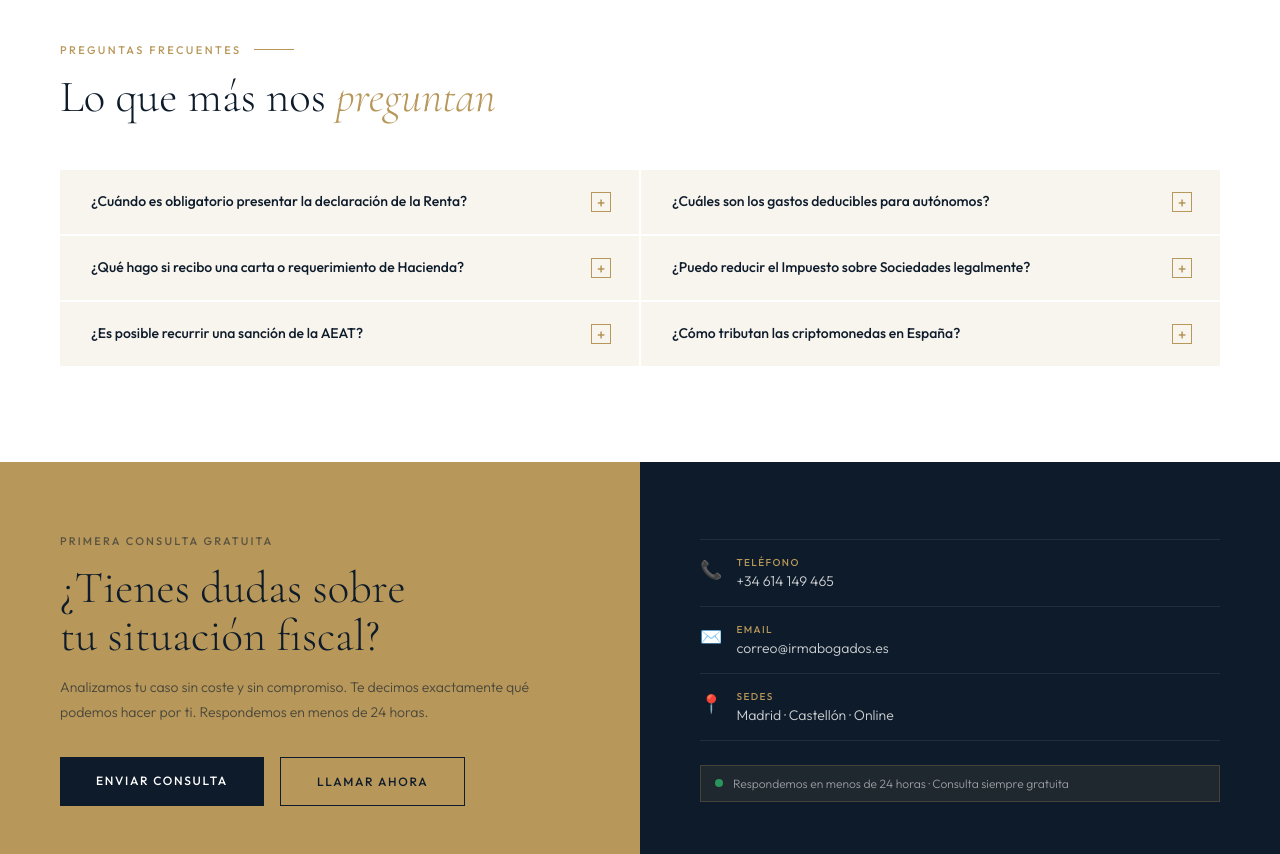
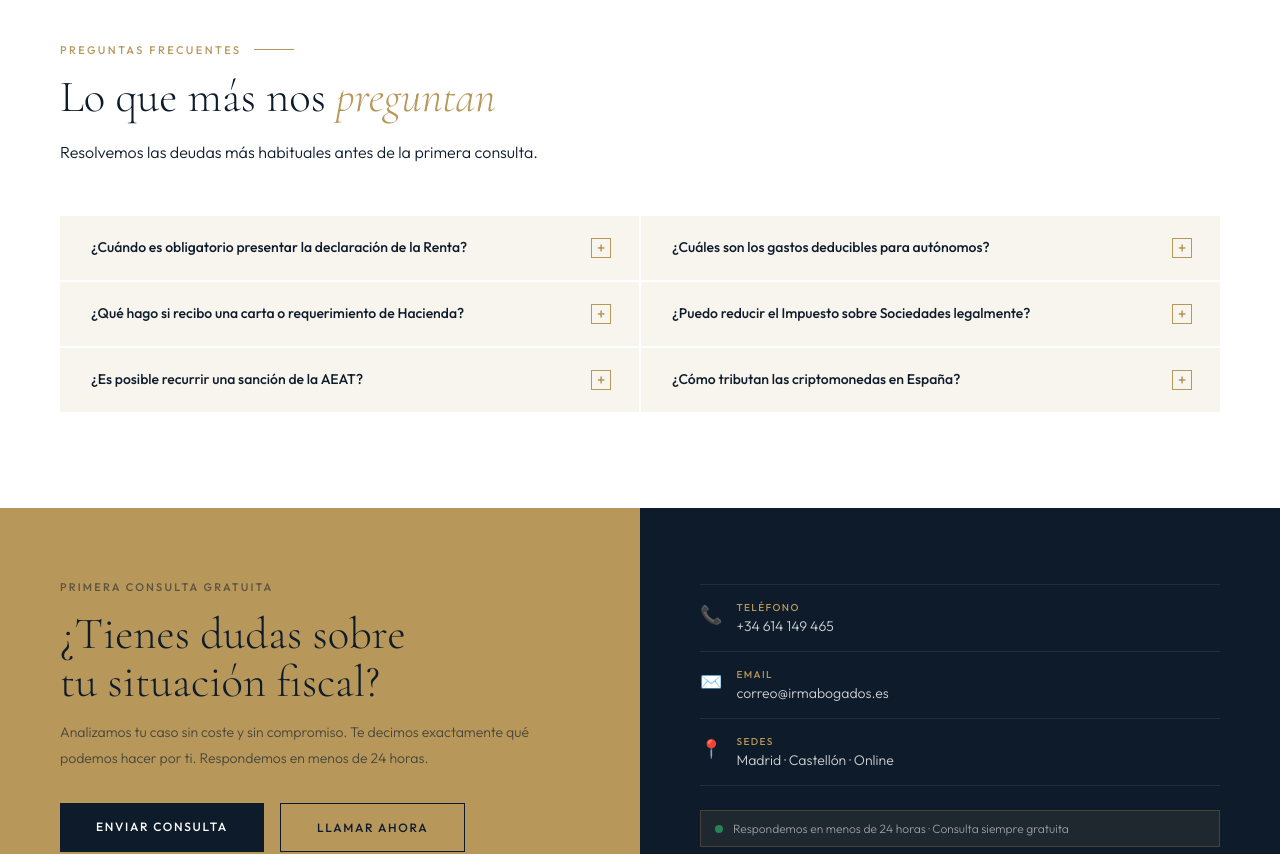
Before and after one commit to Ivanrm01/IRM-Abogados, a Next.js app: page /fiscal in a window 1280 px wide. Shown: the part 2660-3514 px from the top of the page. Built offline with nearby package versions, Linux system fonts and the light colour scheme.

Commit message:
Update page.jsx

```diff
--- a/app/fiscal/page.jsx
+++ b/app/fiscal/page.jsx
@@ -99,6 +99,7 @@ export default function FiscalPage() {
       <section className={styles.faqSection}>
         <div className={styles.eyebrow}>Preguntas frecuentes</div>
         <h2 className={styles.sectionTitle}>Lo que más nos <em>preguntan</em></h2>
+        <p className={styles.pqIntro}>Resolvemos las deudas más habituales antes de la primera consulta.</p>
         <div className={styles.faqGrid}>
           {faqs.map((f, i) => (
             <details key={i} className={styles.faqItem}>
```
